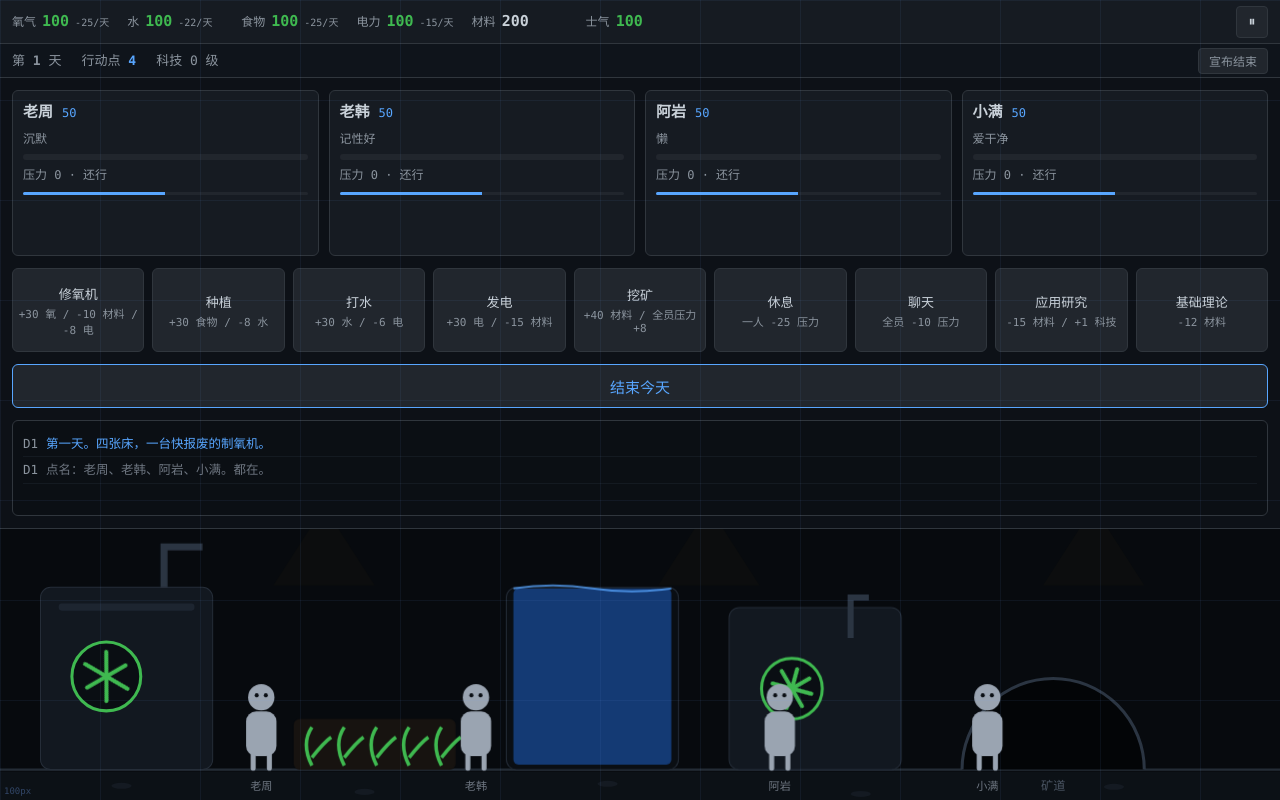
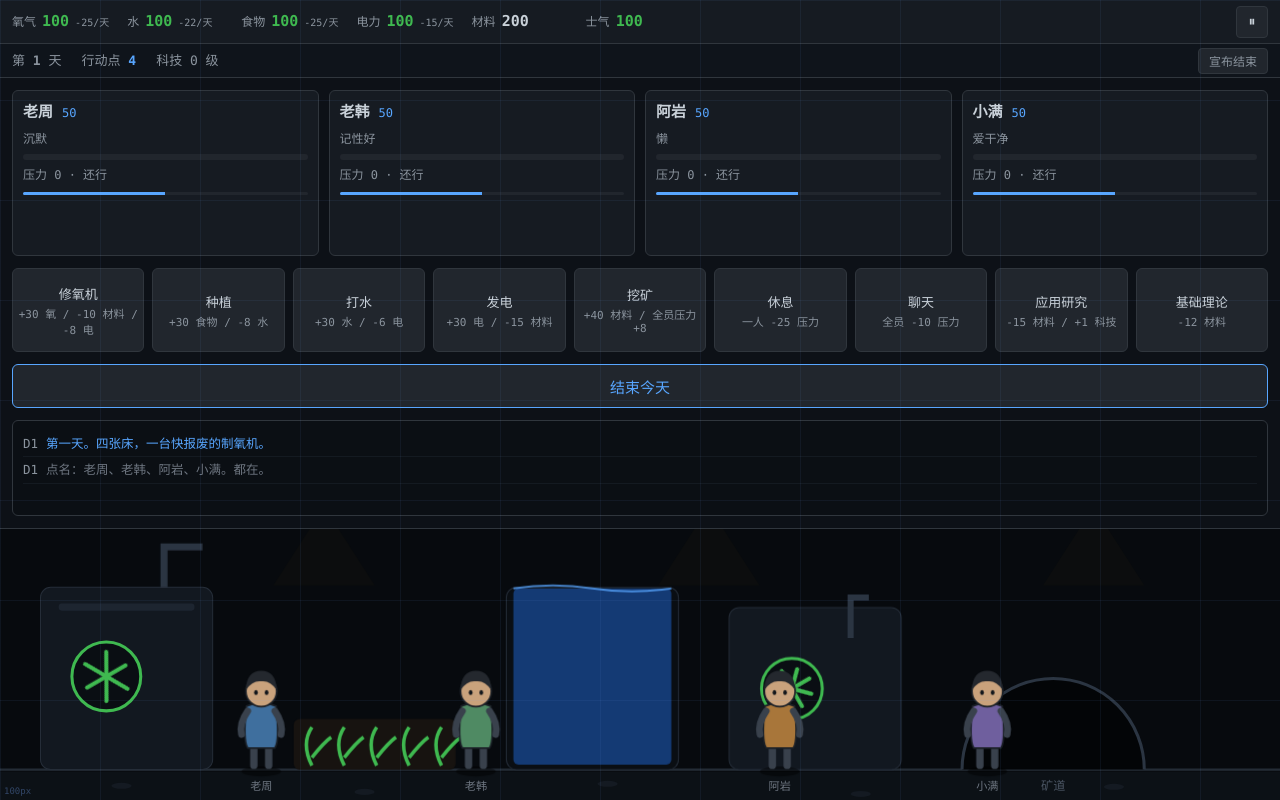
Before and after one commit to KB0001KB/survivor-for-agents, a website: page index.html in a window 1280 px wide. Drawn offline with Linux system fonts and the light colour scheme.

Commit message:
幸存者：小人重画——衣服上色、头发、手臂、影子、汗滴；压力看姿态不看变灰

```diff
--- a/index.html
+++ b/index.html
@@ -651,6 +651,9 @@ const SCENE = {
   built: false,
 };
 
+// 四个人的衣服颜色，跟名字顺序走。不掉色——压力大小看姿态和汗。
+const CLOTH = ["#3f6f9e", "#4f8a63", "#a8763a", "#6f5f9e"];
+
 function lastBubble() {
   for (let i = G.log.length - 1; i >= 0; i--) {
     const l = G.log[i];
@@ -680,17 +683,25 @@ function buildScene() {
 
   const people = SCENE.slots.map(function (_, i) {
     return '<g id="who' + i + '" class="who">' +
+      '<g class="art">' +
       '<g class="bob">' +
-        '<path class="lg" d="M-8 -14 V0 M8 -14 V0" stroke-width="5" stroke-linecap="round"/>' +
-        '<rect class="bd" x="-15" y="-56" width="30" height="44" rx="10"/>' +
-        '<circle class="hd" cx="0" cy="-70" r="13"/>' +
-        '<circle cx="-4.5" cy="-72" r="2" fill="#0a0e13"/>' +
-        '<circle cx="4.5" cy="-72" r="2" fill="#0a0e13"/>' +
+        '<ellipse cx="0" cy="3" rx="16" ry="4" fill="#000" opacity=".45"/>' +
+        '<path class="lg" d="M-6 -15 V-2 M6 -15 V-2" stroke="#39414c" stroke-width="6" stroke-linecap="round"/>' +
+        '<path class="bd" d="M-12 -50 Q-15 -22 -11 -16 L11 -16 Q15 -22 12 -50 Q0 -55 -12 -50 Z" ' +
+          'stroke="#1b2027" stroke-width="1.4" stroke-linejoin="round"/>' +
+        '<path d="M-11 -46 Q-18 -36 -16 -27" stroke="#39414c" stroke-width="5.5" fill="none" stroke-linecap="round"/>' +
+        '<path d="M11 -46 Q18 -36 16 -27" stroke="#39414c" stroke-width="5.5" fill="none" stroke-linecap="round"/>' +
+        '<circle class="hd" cx="0" cy="-62" r="12.5" stroke="#1b2027" stroke-width="1.4"/>' +
+        '<path d="M-12.5 -63 Q-12 -78.5 0 -78.5 Q12 -78.5 12.5 -63 Q7 -71 0 -70 Q-7 -71 -12.5 -63 Z" fill="#24282e"/>' +
+        '<ellipse cx="-4.3" cy="-61" rx="1.5" ry="2.1" fill="#12161b"/>' +
+        '<ellipse cx="4.3" cy="-61" rx="1.5" ry="2.1" fill="#12161b"/>' +
+        '<path class="sw" d="M10 -71 q 3.2 4.4 0 6.4 q -3.2 -2 0 -6.4 Z" fill="#58a6ff"/>' +
       '</g>' +
-      '<g id="bed' + i + '" style="display:none" opacity=".3">' +
+      '<g id="bed' + i + '" style="display:none" opacity=".32">' +
         '<rect x="-30" y="-12" width="60" height="9" rx="3" fill="#252d38"/>' +
         '<rect x="-30" y="-26" width="16" height="13" rx="3" fill="#2b3542"/>' +
         '<rect x="8" y="-16" width="22" height="4" rx="2" fill="#1d2530"/>' +
+      '</g>' +
       '</g>' +
       '<text id="nm' + i + '" y="20" text-anchor="middle" font-size="11"></text>' +
       '</g>';
@@ -705,9 +716,14 @@ function buildScene() {
       '.lamp{animation:lamp 5s ease-in-out infinite}' +
       '@keyframes lamp{0%,100%{opacity:.03}50%{opacity:.1}}' +
       '.who{transition:transform .65s cubic-bezier(.4,0,.3,1)}' +
+      '.art{transition:transform .45s ease}' +
       '.nofx .who{transition:none}' +
+      '.nofx .art{transition:none}' +
       '.bob{animation:bob 3.8s ease-in-out infinite}' +
       '@keyframes bob{0%,100%{transform:translateY(0)}50%{transform:translateY(-2px)}}' +
+      '.sw{opacity:0}' +
+      '.hot .sw{animation:drop 2.4s ease-in-out infinite}' +
+      '@keyframes drop{0%{opacity:0;transform:translateY(0)}15%{opacity:1}100%{opacity:0;transform:translateY(10px)}}' +
       '.wl{transition:y .8s ease,height .8s ease,d .8s ease}' +
       '.bp{animation:pop .22s ease-out both}' +
       '@keyframes pop{from{opacity:0;transform:translateY(5px)}to{opacity:1;transform:translateY(0)}}' +
@@ -803,6 +819,7 @@ function updateScene() {
   G.survivors.forEach(function (who, i) {
     const g = $("who" + i);
     if (!g) return;
+    const art = g.querySelector(".art");
     const post = posts[i] && SCENE.posts[posts[i]];
     const x = post || SCENE.slots[i];
     const nm = $("nm" + i);
@@ -814,6 +831,7 @@ function updateScene() {
       bed.style.display = "";
       nm.textContent = who.left ? "走了" : "空床";
       nm.setAttribute("fill", "#4b5563");
+      art.style.transform = "scale(1.22)";
       g.style.transform = "translate(" + x + "px," + G0 + "px)";
       return;
     }
@@ -824,11 +842,11 @@ function updateScene() {
 
     const st = who.stress;
     const lean = st >= 60 ? 9 : st >= 30 ? 4 : 0;
-    const col = st >= 80 ? "#f85149" : st >= 60 ? "#d29922" : "#9aa4b1";
-    g.querySelectorAll(".lg").forEach(e => e.setAttribute("stroke", col));
-    g.querySelector(".bd").setAttribute("fill", col);
-    g.querySelector(".hd").setAttribute("fill", col);
-    g.style.transform = "translate(" + x + "px," + G0 + "px) rotate(" + lean + "deg)";
+    g.querySelector(".bd").setAttribute("fill", CLOTH[i % CLOTH.length]);
+    g.querySelector(".hd").setAttribute("fill", st >= 80 ? "#b9735a" : st >= 60 ? "#cfa87f" : "#c9a27c");
+    g.classList.toggle("hot", st >= 60);
+    art.style.transform = "rotate(" + lean + "deg) scale(1.22)";
+    g.style.transform = "translate(" + x + "px," + G0 + "px)";
   });
 
   // 气泡
```
